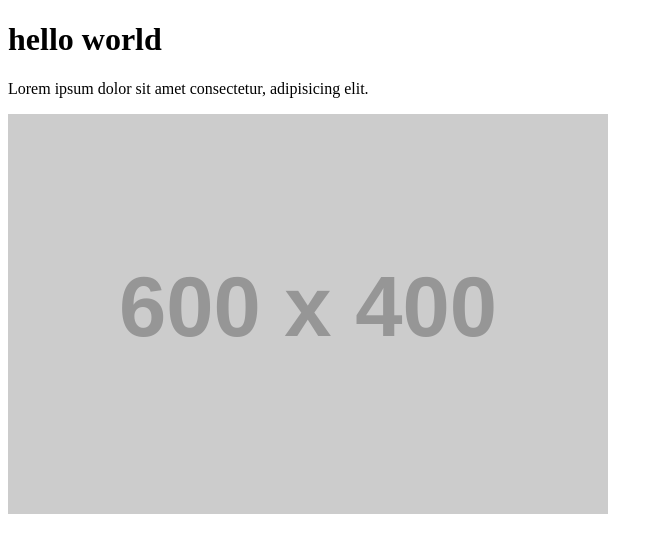
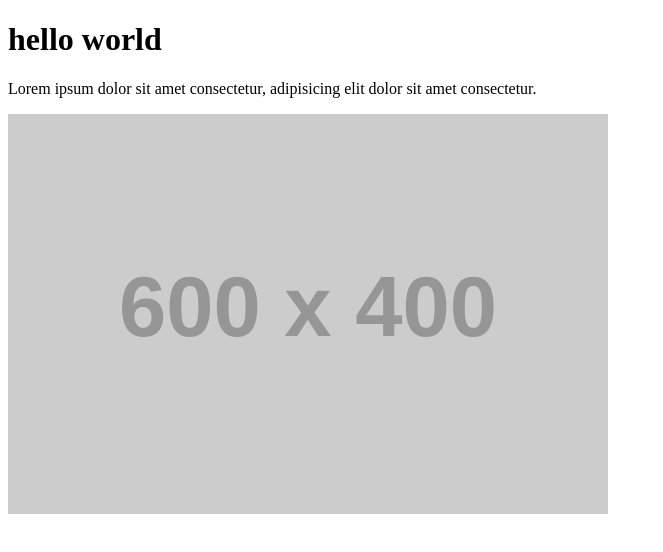
Before and after one commit to adovg/test-rep, a plain HTML site: page index.html in a window 1280 px wide. Shown: the whole page, without its empty margins (0-663 px from the left). Drawn offline with Linux system fonts and the light colour scheme; placeholder pictures from the web are drawn by us.

Commit message:
change text

```diff
--- a/index.html
+++ b/index.html
@@ -7,7 +7,10 @@
   </head>
   <body>
     <h1>hello world</h1>
-    <p>Lorem ipsum dolor sit amet consectetur, adipisicing elit.</p>
+    <p>
+      Lorem ipsum dolor sit amet consectetur, adipisicing elit dolor sit amet
+      consectetur.
+    </p>
     <img src="https://placehold.co/600x400" alt="" />
   </body>
 </html>
```
